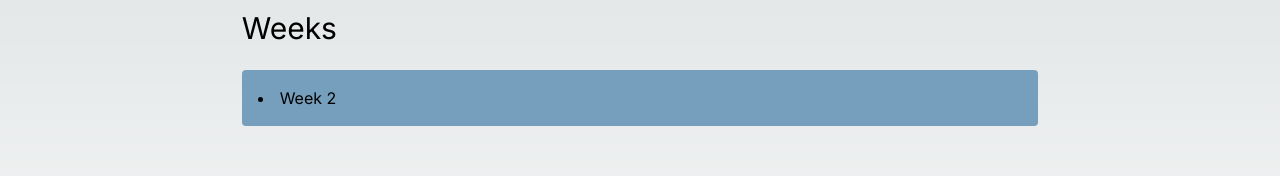
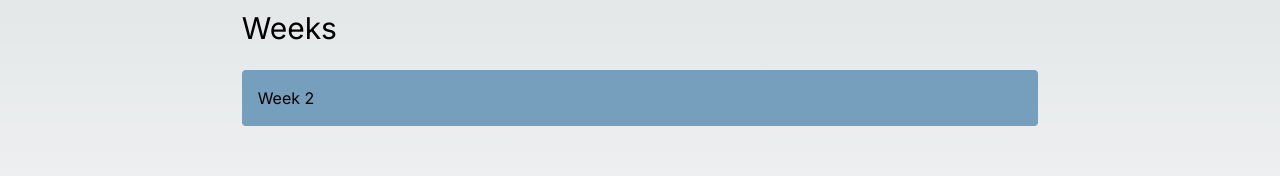
Before and after one commit to afern140/cprg306-assignments, a Next.js app: page / in a window 1280 px wide. Shown: the part 278-454 px from the top of the page. Built offline with nearby package versions, Linux system fonts and the light colour scheme.

Commit message:
Add week2 fixes

```diff
--- a/app/layout.js
+++ b/app/layout.js
@@ -4,8 +4,8 @@ import { Inter } from 'next/font/google'
 const inter = Inter({ subsets: ['latin'] })
 
 export const metadata = {
-  title: 'Create Next App',
-  description: 'Generated by create next app',
+  title: 'CPRG-306B',
+  description: 'Created by Angelo Fernando',
 }
 
 export default function RootLayout({ children }) {
--- a/app/page.js
+++ b/app/page.js
@@ -8,7 +8,9 @@ export default function Home() {
         <h1 class="text-4xl">CPRG 306: Web Development 2 - Assignments</h1><br/>
         <StudentInfo/><br/>
         <h2 class="text-3xl">Weeks</h2><br/>
-        <li class="bg-[#759fbcff] p-4 rounded"><Link href="/week2">Week 2</Link></li>
+        <ul class="bg-[#759fbcff] p-4 rounded">
+          <li><Link href="/week2">Week 2</Link></li>
+        </ul>
       </section>
     </main>
   )
```
